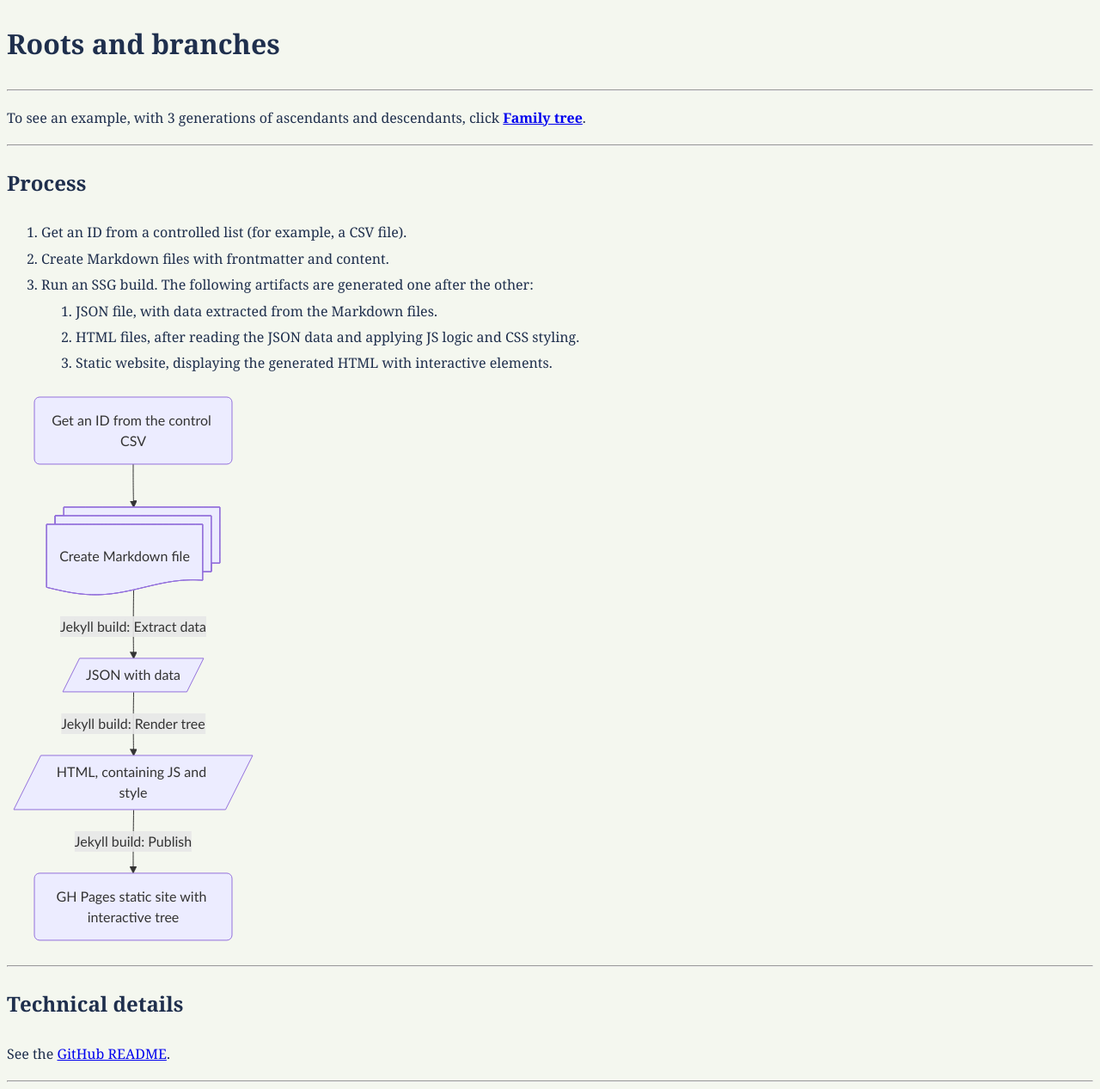
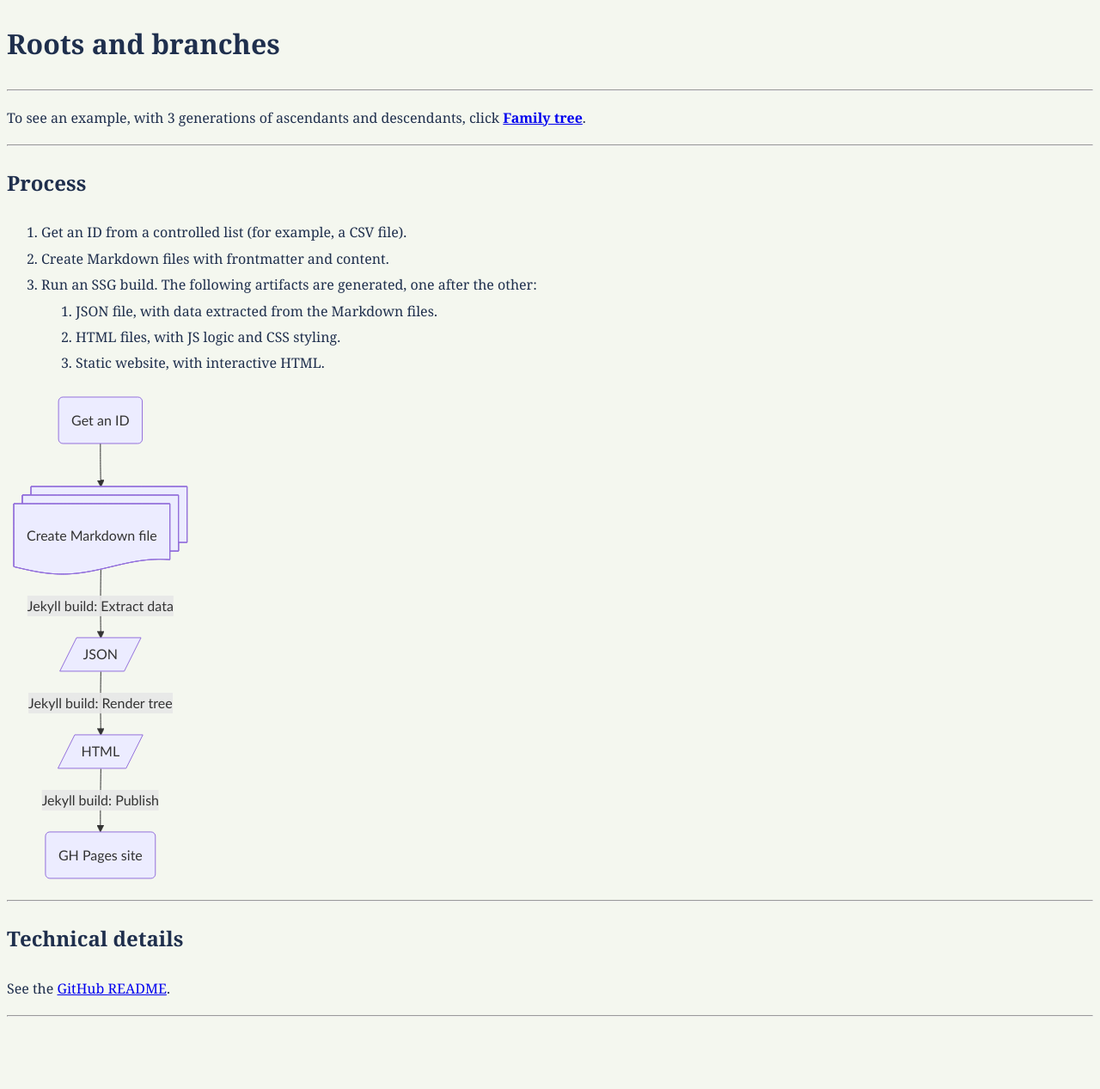
Before and after one commit to AninditaBasu/roots-and-branches, a Jekyll site: the page built from index.md, in a window 1280 px wide. Shown: the whole page at 86% size. Built offline with Jekyll 4.4.1, drawn with Linux system fonts in a browser that asks for light colours; after the commit the page ends 1197 px from its top, so only the background shows below that.

Commit message:
mermaid reverting style

````diff
--- a/_layouts/default.html
+++ b/_layouts/default.html
@@ -9,42 +9,8 @@
 
   <script type="module">
   import mermaid from 'https://cdn.jsdelivr.net/npm/mermaid@11/dist/mermaid.esm.min.mjs';
-
-  mermaid.initialize({
-    startOnLoad: false,
-    flowchart: { useMaxWidth: false }
-  });
-
-  function fixSvgSize(svg) {
-    const bbox = svg.getBBox();
-    const pad = 12;
-    const width  = bbox.x + bbox.width  + pad;
-    const height = bbox.y + bbox.height + pad;
-
-    svg.setAttribute("viewBox", `0 0 ${width} ${height}`);
-    svg.setAttribute("width", width);
-    svg.setAttribute("height", height);
-  }
-
-  async function renderMermaid() {
-    for (const [i, el] of [...document.querySelectorAll(".mermaid")].entries()) {
-      const code = el.textContent;
-      const id = "mmd-" + i;
-
-      const { svg } = await mermaid.render(id, code);
-      el.innerHTML = svg;
-
-      const svgEl = el.querySelector("svg");
-
-      // Wait for fonts to apply
-      requestAnimationFrame(() => {
-        requestAnimationFrame(() => fixSvgSize(svgEl));
-      });
-    }
-  }
-
-  window.addEventListener("load", renderMermaid);
-</script>
+mermaid.initialize({ startOnLoad: true, theme: "default" });
+  </script>
 
 
 
--- a/assets/css/style.css
+++ b/assets/css/style.css
@@ -81,9 +81,3 @@ body { background:#f4f7ef; color:#1f2f4d; font-family:Georgia,serif; line-height
 }
 
 .hidden { display:none; }
-
-.mermaid svg .node rect,
-.mermaid svg .node polygon {
-  rx: 6;
-  ry: 6;
-}
--- a/assets/js/mermaid-fix.js
+++ b/assets/js/mermaid-fix.js
@@ -1,11 +1,9 @@
 document.addEventListener("DOMContentLoaded", () => {
-  document.querySelectorAll("pre > code").forEach(block => {
-    if (!block.textContent.trim().match(/^(graph|flowchart|sequenceDiagram|classDiagram|stateDiagram)/)) return;
-
+  document.querySelectorAll("pre > code.language-mermaid").forEach(block => {
+    const parent = block.parentElement;
     const container = document.createElement("div");
     container.className = "mermaid";
     container.textContent = block.textContent;
-
-    block.parentElement.replaceWith(container);
+    parent.replaceWith(container);
   });
 });
--- a/index.md
+++ b/index.md
@@ -15,17 +15,17 @@ To see an example, with 3 generations of ascendants and descendants, click **[Fa
 
 1. Get an ID from a controlled list (for example, a CSV file).
 2. Create Markdown files with frontmatter and content.
-3. Run an SSG build. The following artifacts are generated one after the other:
+3. Run an SSG build. The following artifacts are generated, one after the other:
    1. JSON file, with data extracted from the Markdown files.
-   1. HTML files, after reading the JSON data and applying JS logic and CSS styling.
-   1. Static website, displaying the generated HTML with interactive elements.
+   1. HTML files, with JS logic and CSS styling.
+   1. Static website, with interactive HTML.
 
 ```mermaid
 flowchart TD
-    A(Get an ID from the control CSV) --> B@{ shape: docs, label: "Create Markdown file"}
-    B --> |Jekyll build: Extract data|C@{ shape: lean-r, label: "JSON with data"}
-    C --> |Jekyll build: Render tree| D@{ shape: lean-r, label: "HTML, containing JS and style"}
-    D --> |Jekyll build: Publish| E(GH Pages static site with interactive tree)
+    A(Get an ID) --> B@{ shape: docs, label: "Create Markdown file"}
+    B --> |Jekyll build: Extract data|C@{ shape: lean-r, label: "JSON"}
+    C --> |Jekyll build: Render tree| D@{ shape: lean-r, label: "HTML"}
+    D --> |Jekyll build: Publish| E(GH Pages site)
 ```
 
 ---
````
